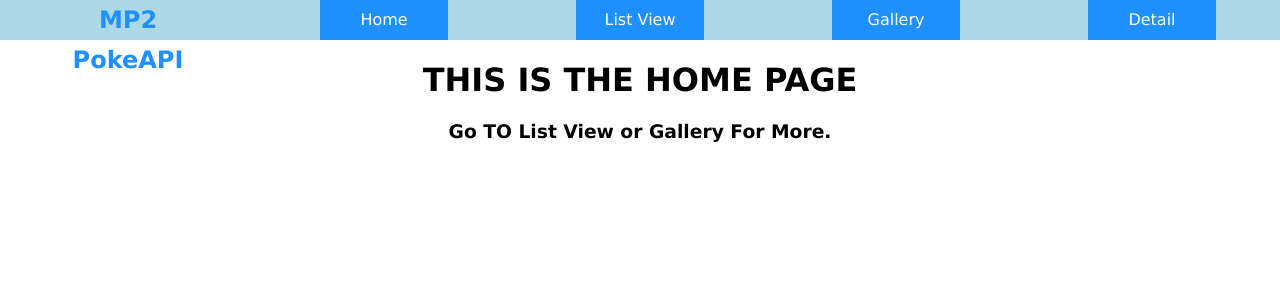
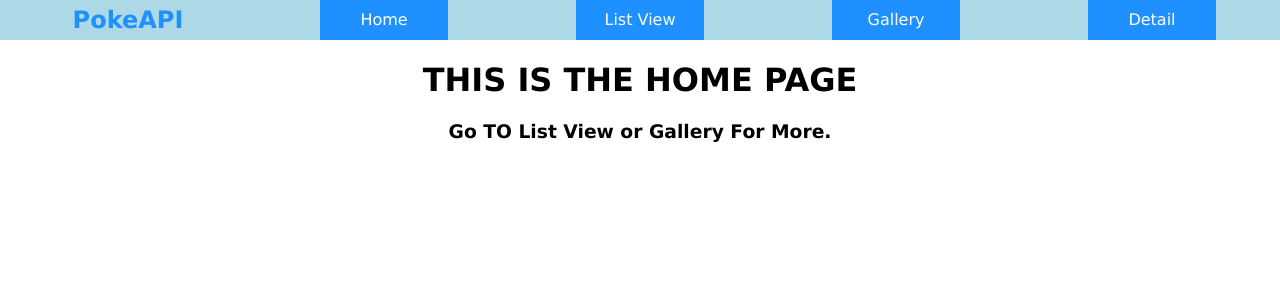
Before and after one commit to ZebraSeller/cs409-mp2, a React (Create React App) app: page / in a window 1280 px wide. Shown: the top 300 px of the page. Built offline with nearby package versions, Linux system fonts and the light colour scheme.

Commit message:
Fixed URLs

```diff
--- a/src/App.js
+++ b/src/App.js
@@ -14,7 +14,7 @@ function App() {
   return (
     <BrowserRouter basename={process.env.PUBLIC_URL}>
       <div className="App">
-        <NavBar navTitle="MP2 PokeAPI"/>
+        <NavBar navTitle="PokeAPI"/>
         <Routes>
           <Route exact path="/" element={<Home />}/>
           <Route path="/list" element={<List />}/>
--- a/src/index.js
+++ b/src/index.js
@@ -6,7 +6,7 @@ import reportWebVitals from './reportWebVitals';
 
 const root = ReactDOM.createRoot(document.getElementById('root'));
 root.render(
-  <React.StrictMode basename={process.env.PUBLIC_URL}>
+  <React.StrictMode>
     <App />
   </React.StrictMode>
 );
```
